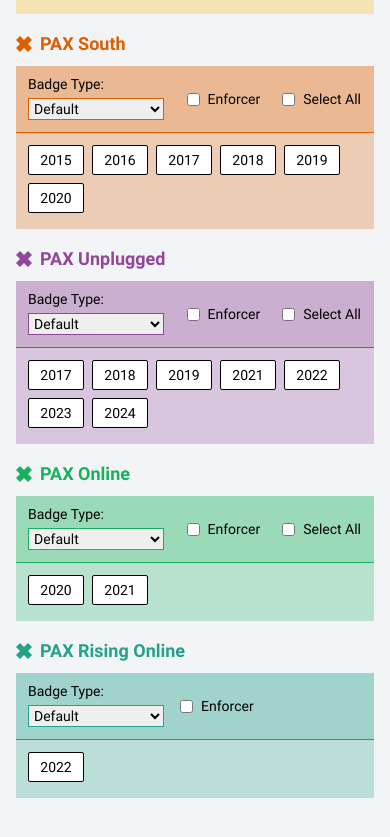
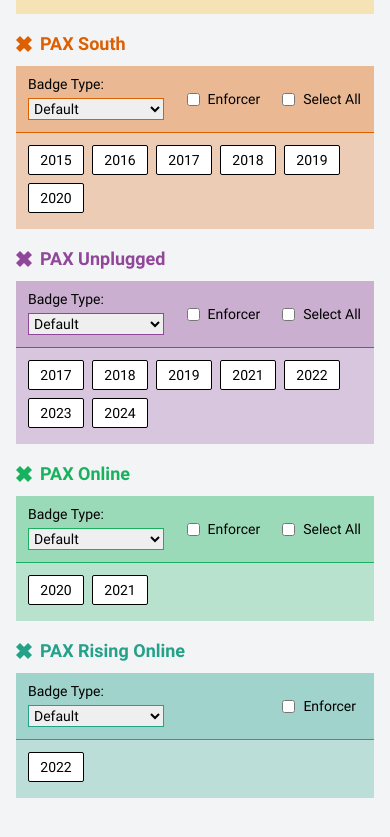
Before and after one commit to suzidao/pax-sig-gen, a Next.js app: page / in a window 390 px wide. Shown: the part 1027-1864 px from the top of the page. Built offline with nearby package versions, Linux system fonts and the light colour scheme.

Commit message:
right-align Enforcer checkbox when no select all option exists

```diff
--- a/src/app/components/ShowBox.tsx
+++ b/src/app/components/ShowBox.tsx
@@ -171,10 +171,10 @@
           <div
             className={
               "flex flex-row flex-wrap basis-full gap-y-2 text-left " +
-              (allYears.length > 1 ? "justify-end" : "justify-start")
+              (allYears.length > 1 ? "justify-end" : "justify-end xs:justify-start")
             }
           >
-            <label className="pl-4 mb-0 pr-1.5 flex items-center justify-self-start whitespace-nowrap">
+            <label className={"pl-4 mb-0 pr-1.5 flex items-center whitespace-nowrap"}>
               <input
                 type="checkbox"
                 className="mr-2"
```
